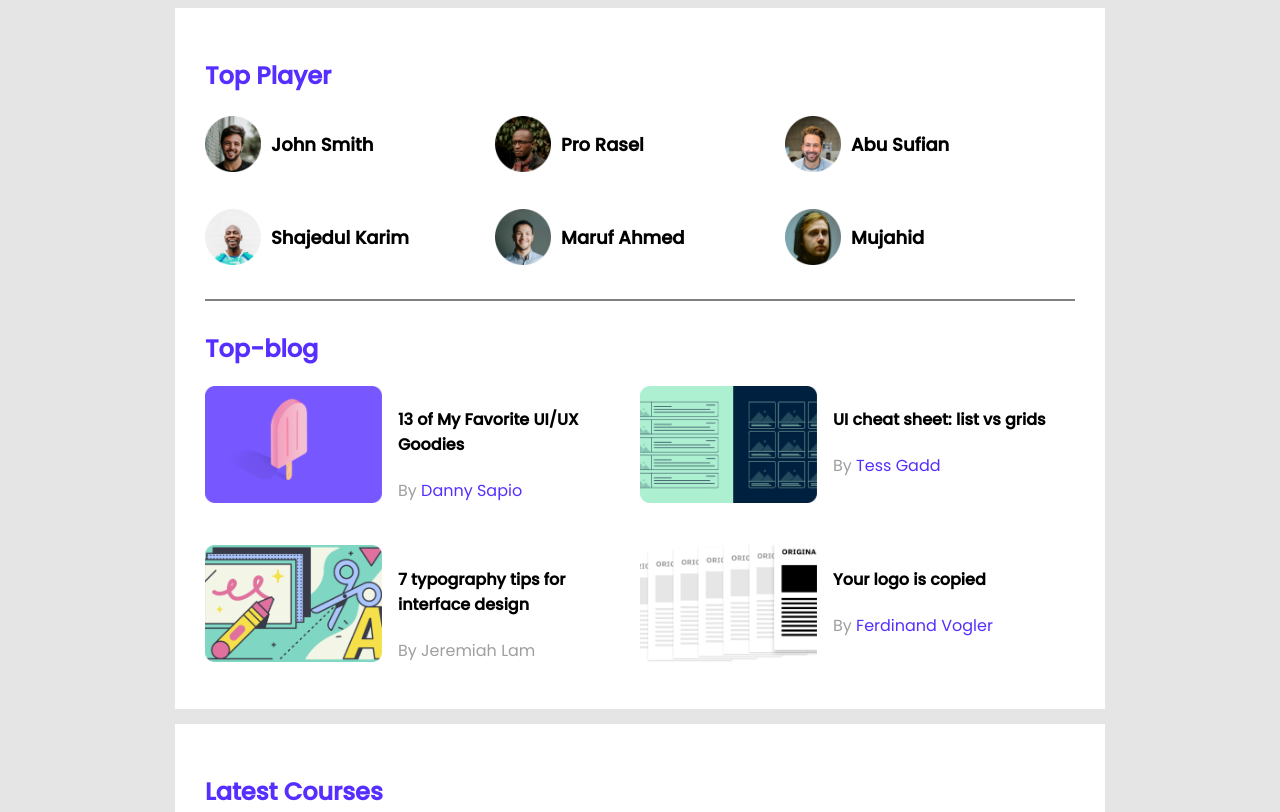
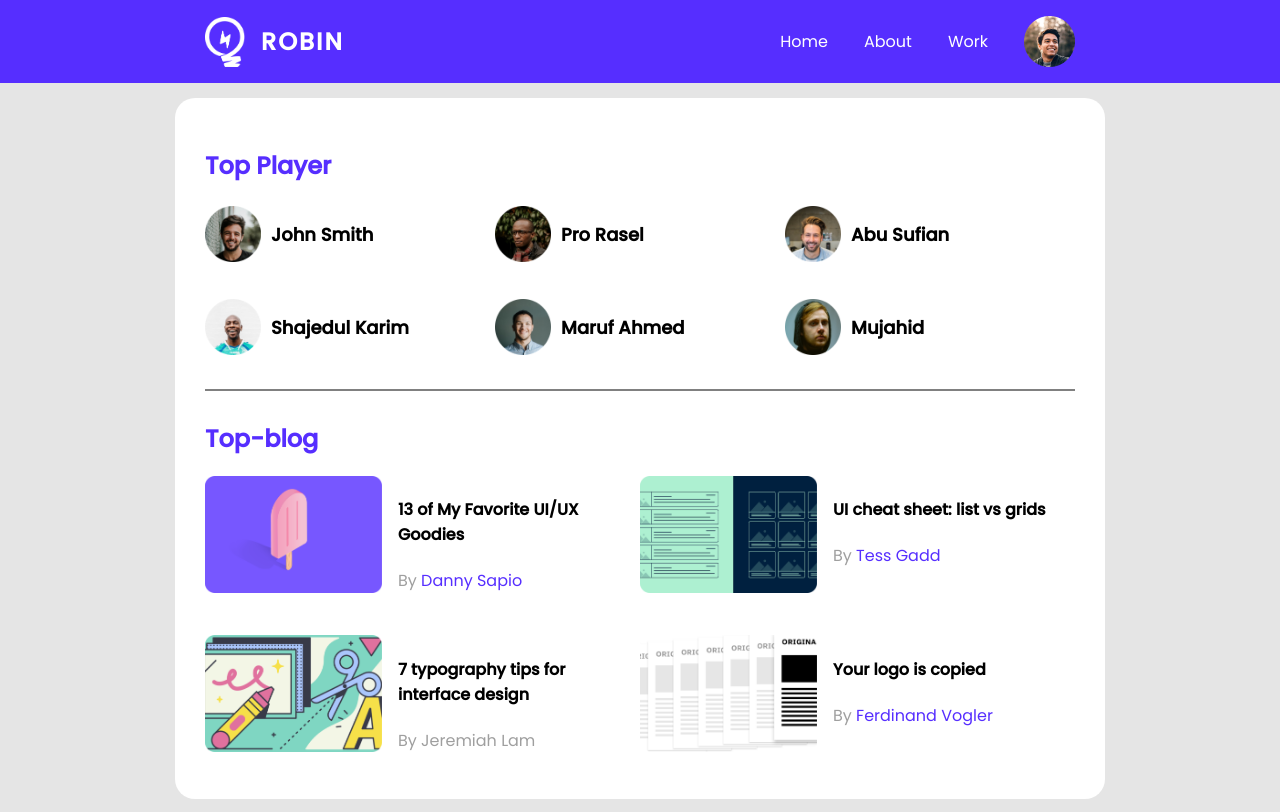
Before and after one commit to RobinHossain5261/leader-bord, a plain HTML site: page index.html in a window 1280 px wide. Shown: the top 812 px of the page. Drawn offline with Linux system fonts and the light colour scheme.

Commit message:
header end

```diff
--- a/index.html
+++ b/index.html
@@ -11,6 +11,22 @@
 </head>
 
 <body>
+    <header>
+        <nav>
+            <div class="logo">
+                <img src="images/icons/logo.png" alt="">
+                <h2>ROBIN</h2>
+            </div>
+            <div class="menu">
+                <ul>
+                    <li><a class="manu-bar" href="#">Home</a></li>
+                    <li><a class="manu-bar" href="#">About</a></li>
+                    <li><a class="manu-bar" href="#">Work</a></li>
+                    <img src="images/icons/profile.png" alt="">
+                </ul>
+            </div>
+        </nav>
+    </header>
 
     <main>
         <section class="continear">
--- a/style.css
+++ b/style.css
@@ -4,6 +4,9 @@
 body {
     font-family: 'Poppins', sans-serif;
     background-color: #E5E5E5;
+    margin: 0px;
+    padding: 0px;
+
 }
 
 
@@ -14,6 +17,7 @@ body {
     margin: auto;
     padding: 30px;
     margin-bottom: 15px;
+    border-radius: 20px;
 
 }
 
@@ -22,9 +26,58 @@ a {
     color: #562EFF;
 }
 
+li {
+    list-style: none;
+}
+
 hr {
     border: 1px solid gray;
     margin: 30px 0;
+}
+
+/* header styles */
+header {
+    background-color: #562EFF;
+    margin-bottom: 15px;
+
+}
+
+nav {
+    display: flex;
+    justify-content: space-between;
+    width: 870px;
+    margin: auto;
+}
+
+.logo {
+    display: flex;
+    align-items: center;
+}
+
+.logo h2 {
+    color: #fff;
+    letter-spacing: 2px;
+}
+
+nav .logo img {
+    width: 40px;
+    height: 50px;
+    margin-right: 16px;
+}
+
+.menu ul {
+    display: flex;
+    align-items: center;
+}
+
+.manu-bar {
+    color: #fff;
+    margin-right: 36px;
+}
+
+.menu img {
+    width: 51px;
+    height: 51px;
 }
 
 .section-title {
```
